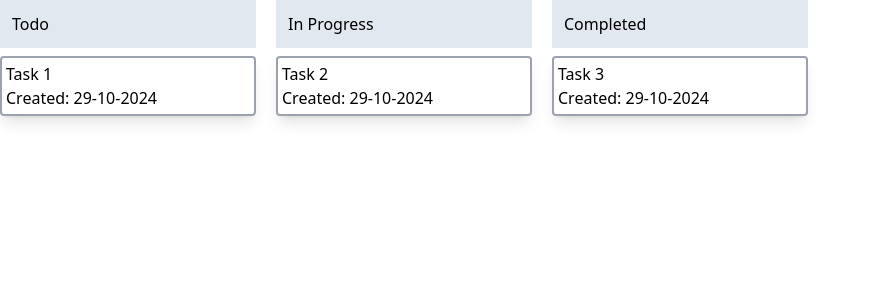
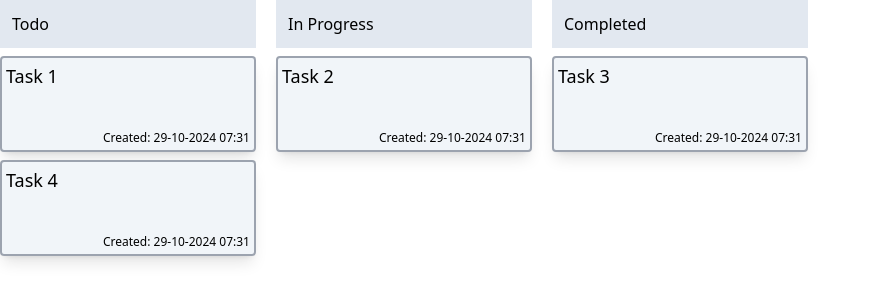
Before and after one commit to edelmann77/taskmanager, an Angular app: page / in a window 1280 px wide. Shown: the top 302 px of the page, without its empty margins (0-871 px from the left). Built offline with nearby package versions, Linux system fonts and the light colour scheme.

Commit message:
Added some styling to taskitem

```diff
--- a/src/app/components/taskitem/taskitem.component.html
+++ b/src/app/components/taskitem/taskitem.component.html
@@ -1,8 +1,8 @@
-<div class="max-w-sm rounded overflow-hidden shadow-lg p-1 mt-2 border-gray-400 border-2">
+<div class="flex flex-col justify-between max-w-sm rounded overflow-hidden shadow-lg p-1 mt-2 border-gray-400 border-2 bg-slate-100 h-24">
     <div>
-        <span>{{title}}</span>
+        <span class="text-lg">{{title}}</span>
     </div>
-    <div>
-        <span>Created: {{createdDate | date:'dd-MM-yyyy'}}</span>
+    <div class="flex justify-end">
+        <span class="text-xs">Created: {{createdDate | date:'dd-MM-yyyy hh:mm'}}</span>
     </div>
 </div>
--- a/src/app/components/taskmanagercolumn/taskmanagercolumn.component.html
+++ b/src/app/components/taskmanagercolumn/taskmanagercolumn.component.html
@@ -1,6 +1,4 @@
+<task-manager-column-header [columnType]=columnType />
 @for(task of tasks(); track task.id) {
-    <div>
-        <task-manager-column-header [columnType]=columnType />
         <task-item title={{task.title}} createdDate={{task.createdAt}}/>
-    </div>
 }
--- a/src/app/services/taskservice.ts
+++ b/src/app/services/taskservice.ts
@@ -8,8 +8,9 @@ import { Injectable } from '@angular/core';
 export class TaskService {
   tasks: Task[] = [
     { createdAt: new Date(), id: '1', status: 'Todo', title: 'Task 1' },
-    { createdAt: new Date(), id: '1', status: 'In Progress', title: 'Task 2' },
-    { createdAt: new Date(), id: '1', status: 'Completed', title: 'Task 3' },
+    { createdAt: new Date(), id: '2', status: 'In Progress', title: 'Task 2' },
+    { createdAt: new Date(), id: '3', status: 'Completed', title: 'Task 3' },
+    { createdAt: new Date(), id: '4', status: 'Todo', title: 'Task 4' },
   ];
 
   tasksByStatus = (status: Status) => {
```
